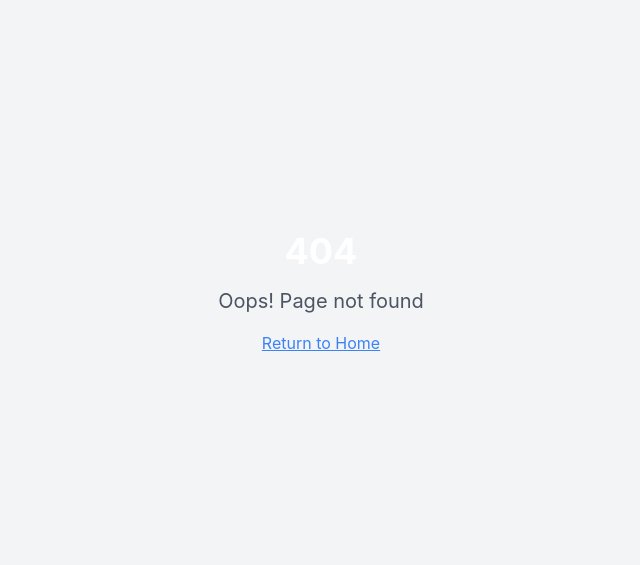
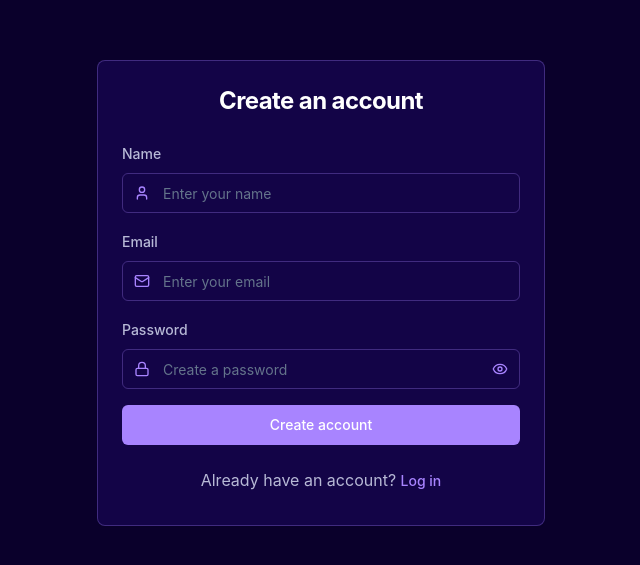
Before and after one commit to daryaKuto/glow-dashboard-pulse, a React (Vite) app: page /signup in a window 1280 px wide. Before the commit this address had no page. Shown: the part 107-672 px from the top of the page, without its empty margins (319-959 px from the left). Built offline with nearby package versions, Linux system fonts and the light colour scheme.

Commit message:
feat: Implement account creation UI

```diff
--- a/src/App.tsx
+++ b/src/App.tsx
@@ -7,6 +7,7 @@ import { BrowserRouter, Routes, Route, Navigate } from "react-router-dom";
 import Index from "./pages/Index";
 import Dashboard from "./pages/Dashboard";
 import NotFound from "./pages/NotFound";
+import Signup from "./pages/Signup";
 
 const queryClient = new QueryClient();
 
@@ -19,6 +20,7 @@ const App = () => (
         <Routes>
           <Route path="/" element={<Navigate to="/dashboard" replace />} />
           <Route path="/dashboard" element={<Dashboard />} />
+          <Route path="/signup" element={<Signup />} />
           <Route path="*" element={<NotFound />} />
         </Routes>
       </BrowserRouter>
--- /dev/null
+++ b/src/pages/Signup.tsx
@@ -0,0 +1,148 @@
+
+import { useState } from 'react';
+import { useNavigate } from 'react-router-dom';
+import { Mail, Lock, User, Eye, EyeOff } from 'lucide-react';
+import { Button } from '@/components/ui/button';
+import { Input } from '@/components/ui/input';
+import { Label } from '@/components/ui/label';
+import { Card, CardContent, CardHeader, CardTitle } from '@/components/ui/card';
+import { supabase } from '@/integrations/supabase/client';
+import { toast } from 'sonner';
+
+const Signup = () => {
+  const navigate = useNavigate();
+  const [loading, setLoading] = useState(false);
+  const [showPassword, setShowPassword] = useState(false);
+  const [formData, setFormData] = useState({
+    name: '',
+    email: '',
+    password: '',
+  });
+
+  const handleSignup = async (e: React.FormEvent) => {
+    e.preventDefault();
+    setLoading(true);
+
+    try {
+      const { error } = await supabase.auth.signUp({
+        email: formData.email,
+        password: formData.password,
+        options: {
+          data: {
+            full_name: formData.name,
+          },
+        },
+      });
+
+      if (error) throw error;
+
+      toast.success("Success! Please check your email for verification.");
+      navigate('/login');
+    } catch (error) {
+      toast.error(error.message);
+    } finally {
+      setLoading(false);
+    }
+  };
+
+  return (
+    <div className="min-h-screen flex items-center justify-center bg-brand-indigo p-4">
+      <Card className="w-full max-w-md bg-brand-surface border-brand-lavender/30">
+        <CardHeader className="space-y-1">
+          <CardTitle className="text-2xl font-bold text-center text-white">
+            Create an account
+          </CardTitle>
+        </CardHeader>
+        <CardContent>
+          <form onSubmit={handleSignup} className="space-y-4">
+            <div className="space-y-2">
+              <Label htmlFor="name" className="text-brand-fg-secondary">
+                Name
+              </Label>
+              <div className="relative">
+                <Input
+                  id="name"
+                  type="text"
+                  placeholder="Enter your name"
+                  required
+                  value={formData.name}
+                  onChange={(e) => setFormData({ ...formData, name: e.target.value })}
+                  className="pl-10 bg-transparent border-brand-lavender/30 text-white"
+                />
+                <User className="absolute left-3 top-3 h-4 w-4 text-brand-lavender" />
+              </div>
+            </div>
+
+            <div className="space-y-2">
+              <Label htmlFor="email" className="text-brand-fg-secondary">
+                Email
+              </Label>
+              <div className="relative">
+                <Input
+                  id="email"
+                  type="email"
+                  placeholder="Enter your email"
+                  required
+                  value={formData.email}
+                  onChange={(e) => setFormData({ ...formData, email: e.target.value })}
+                  className="pl-10 bg-transparent border-brand-lavender/30 text-white"
+                />
+                <Mail className="absolute left-3 top-3 h-4 w-4 text-brand-lavender" />
+              </div>
+            </div>
+
+            <div className="space-y-2">
+              <Label htmlFor="password" className="text-brand-fg-secondary">
+                Password
+              </Label>
+              <div className="relative">
+                <Input
+                  id="password"
+                  type={showPassword ? 'text' : 'password'}
+                  placeholder="Create a password"
+                  required
+                  value={formData.password}
+                  onChange={(e) => setFormData({ ...formData, password: e.target.value })}
+                  className="pl-10 pr-10 bg-transparent border-brand-lavender/30 text-white"
+                />
+                <Lock className="absolute left-3 top-3 h-4 w-4 text-brand-lavender" />
+                <button
+                  type="button"
+                  onClick={() => setShowPassword(!showPassword)}
+                  className="absolute right-3 top-3 text-brand-lavender hover:text-white"
+                >
+                  {showPassword ? (
+                    <EyeOff className="h-4 w-4" />
+                  ) : (
+                    <Eye className="h-4 w-4" />
+                  )}
+                </button>
+              </div>
+            </div>
+
+            <Button
+              type="submit"
+              disabled={loading}
+              className="w-full bg-brand-lavender hover:bg-brand-lavender/80 text-white"
+            >
+              {loading ? 'Creating account...' : 'Create account'}
+            </Button>
+
+            <p className="text-center text-brand-fg-secondary">
+              Already have an account?{' '}
+              <Button
+                variant="link"
+                className="text-brand-lavender hover:text-white p-0"
+                onClick={() => navigate('/login')}
+              >
+                Log in
+              </Button>
+            </p>
+          </form>
+        </CardContent>
+      </Card>
+    </div>
+  );
+};
+
+export default Signup;
```
